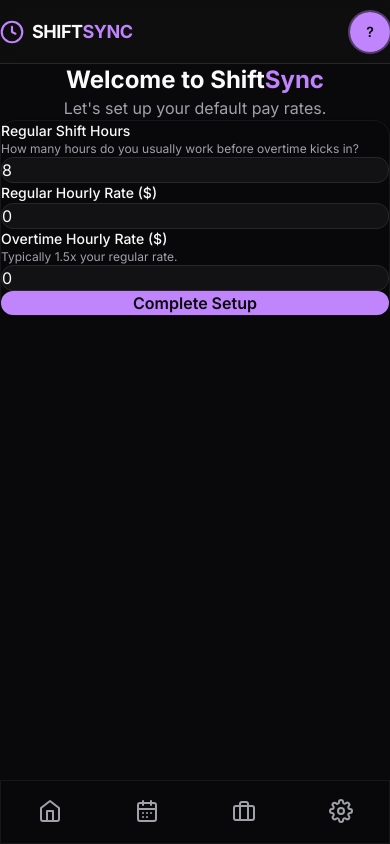
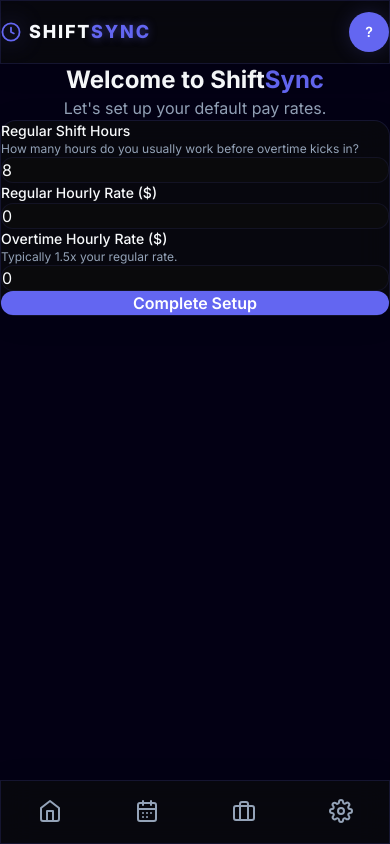
Before and after one commit to KavinduLakshan393/projects, a Next.js app in the folder shiftSync/: page /onboarding in a window 390 px wide. Built offline with nearby package versions, Linux system fonts and the light colour scheme; no server answers.

Commit message:
feat: implement protected application layout and core time-tracking dashboard features

```diff
--- a/shiftSync/src/app/(protected)/dashboard/page.tsx
+++ b/shiftSync/src/app/(protected)/dashboard/page.tsx
@@ -23,11 +23,11 @@
     <div className="space-y-8">
       {/* Page Header */}
       <div>
-        <h1 className="text-3xl md:text-4xl font-black tracking-tighter text-foreground uppercase">
+        <h1 className="text-3xl md:text-5xl font-black tracking-tighter text-foreground uppercase text-glow">
           Good morning, {session.user.name?.split(" ")[0] || "User"}!
         </h1>
-        <p className="text-muted-foreground mt-2 text-sm md:text-base font-medium">
-          Let's make today count. <span className="opacity-80">— Progress is quiet, results are loud.</span>
+        <p className="text-muted-foreground mt-3 text-sm md:text-base font-medium tracking-wide">
+          Let's make today count. <span className="opacity-60 italic">— Progress is quiet, results are loud.</span>
         </p>
       </div>
 
@@ -39,9 +39,9 @@
         </div>
 
         {/* Placeholder for future desktop widgets */}
-        <div className="hidden md:flex flex-col space-y-6 opacity-40 select-none">
-          <div className="glass p-10 rounded-2xl h-80 border border-dashed border-border flex flex-col items-center justify-center gap-4">
-            <div className="w-12 h-12 rounded-full border border-dashed border-border" />
+        <div className="hidden md:flex flex-col space-y-6 opacity-30 select-none">
+          <div className="glass-card p-10 h-80 border border-dashed border-white/10 flex flex-col items-center justify-center gap-4">
+            <div className="w-12 h-12 rounded-full border border-dashed border-white/20 shadow-glow" />
             <p className="text-muted-foreground font-bold uppercase tracking-widest text-[10px]">Recent Activity (Soon)</p>
           </div>
         </div>
--- a/shiftSync/src/app/(protected)/layout.tsx
+++ b/shiftSync/src/app/(protected)/layout.tsx
@@ -28,25 +28,25 @@
   const session = await auth();
 
   return (
-    <div className="h-screen w-full overflow-hidden bg-background text-foreground">
+    <div className="relative min-h-screen w-full bg-background text-foreground flex overflow-x-hidden">
       {/* Desktop Sidebar — Fixed left side */}
       <Sidebar />
 
-      {/* Main Content Area */}
-      <div className="h-full w-full md:pl-64 flex flex-col min-w-0">
-        {/* Top Header — Fixed/Sticky at top */}
+      {/* Main Content Area — Offset by sidebar width on desktop */}
+      <div className="flex-1 flex flex-col min-w-0 md:ml-64 relative">
+        {/* Top Header — Should stay within this flex-1 container */}
         <TopHeader
           avatarUrl={session?.user?.image}
           userName={session?.user?.name}
           userEmail={session?.user?.email}
         />
 
-        {/* Scrollable Page Content — Prevent overlaps */}
+        {/* Scrollable Page Content */}
         <main
           id="main-content"
-          className="flex-1 overflow-y-auto"
+          className="flex-1 overflow-y-auto px-4 md:px-10 py-8 pb-32 md:pb-12"
         >
-          <div className="max-w-5xl mx-auto w-full px-4 md:px-6 py-6 md:py-8 pb-20 md:pb-8">
+          <div className="max-w-6xl mx-auto w-full">
             {children}
           </div>
         </main>
--- a/shiftSync/src/app/globals.css
+++ b/shiftSync/src/app/globals.css
@@ -86,27 +86,27 @@
 ───────────────────────────────────────────────────────────────────────────── */
 .dark {
   /* Backgrounds */
-  --background:        #09090b;   /* bg-zinc-950 */
-  --surface:           #121214;
-  --surface-bg:        #0a0a0c;   /* Deep charcoal */
-  --surface-elevated:  #18181b;   /* bg-zinc-900 */
+  --background:        #030014;   /* Deepest Navy/Black */
+  --surface:           #0A0A0C;
+  --surface-bg:        #030014;   /* Base background */
+  --surface-elevated:  #0D0D15;
 
   /* Text */
-  --foreground:        #fafafa;   /* zinc-50 */
-  --muted:             #27272a;   /* zinc-800 */
-  --muted-foreground:  #a1a1aa;   /* zinc-400 */
+  --foreground:        #f8fafc;   /* slate-50 */
+  --muted:             #1e293b;   /* slate-800 */
+  --muted-foreground:  #94a3b8;   /* slate-400 */
 
   /* Borders */
-  --border:            #27272a;
+  --border:            rgba(99, 102, 241, 0.1);
 
-  /* Primary — Neon Purple (slightly brighter for dark) */
-  --primary:           #c084fc;   /* purple-400 */
-  --primary-hover:     #a855f7;   /* purple-500 */
-  --primary-foreground:#09090b;
+  /* Primary — Premium Indigo/Purple (Stitch Match) */
+  --primary:           #6366f1;   /* indigo-500 */
+  --primary-hover:     #818cf8;   /* indigo-400 */
+  --primary-foreground:#ffffff;
 
   /* Success — Emerald Green */
   --success:           #10b981;
-  --success-foreground:#0d0d1a;
+  --success-foreground:#030014;
 
   /* Destructive — Coral Red */
   --destructive:       #f43f5e;
@@ -114,11 +114,11 @@
 
   /* Warning — Amber */
   --warning:           #fbbf24;
-  --warning-foreground:#0d0d1a;
+  --warning-foreground:#030014;
 
-  /* Glassmorphism */
-  --glass:             rgba(9, 9, 11, 0.70);
-  --glass-border:      rgba(39, 39, 42, 0.50);
+  /* Glassmorphism — Enhanced for Nebula */
+  --glass:             rgba(10, 10, 12, 0.75);
+  --glass-border:      rgba(99, 102, 241, 0.15);
 }
 
 /* ─────────────────────────────────────────────────────────────────────────────
@@ -145,8 +145,38 @@
   min-height: 100%;
   -webkit-font-smoothing: antialiased;
   -moz-osx-font-smoothing: grayscale;
-  /* Prevent text size adjustment after device orientation change */
   text-size-adjust: 100%;
+  position: relative;
+  overflow-x: hidden;
+}
+
+/* ── Nebula Background Effects ── */
+body::before {
+  content: "";
+  position: fixed;
+  top: 0;
+  left: 0;
+  width: 100%;
+  height: 100%;
+  background:
+    radial-gradient(circle at 20% 30%, rgba(99, 102, 241, 0.08) 0%, transparent 40%),
+    radial-gradient(circle at 80% 70%, rgba(168, 85, 247, 0.08) 0%, transparent 40%);
+  pointer-events: none;
+  z-index: -1;
+}
+
+/* ── Dot Grid Overlay ── */
+body::after {
+  content: "";
+  position: fixed;
+  top: 0;
+  left: 0;
+  width: 100%;
+  height: 100%;
+  background-image: radial-gradient(rgba(255, 255, 255, 0.03) 1px, transparent 1px);
+  background-size: 32px 32px;
+  pointer-events: none;
+  z-index: -1;
 }
 
 /* ── Scrollbar ── */
@@ -164,8 +194,28 @@
 .glass {
   background: var(--glass);
   border: 1px solid var(--glass-border);
-  backdrop-filter: blur(12px);
-  -webkit-backdrop-filter: blur(12px);
+  backdrop-filter: blur(16px);
+  -webkit-backdrop-filter: blur(16px);
+  box-shadow: 0 4px 30px rgba(0, 0, 0, 0.1);
+}
+
+.glass-card {
+  background: var(--glass);
+  border: 1px solid var(--glass-border);
+  backdrop-filter: blur(16px);
+  -webkit-backdrop-filter: blur(16px);
+  box-shadow: 0 4px 30px rgba(0, 0, 0, 0.1);
+  border-radius: 12px;
+  background: linear-gradient(135deg, rgba(255, 255, 255, 0.03) 0%, rgba(255, 255, 255, 0.01) 100%);
+}
+
+/* ── Glow Utilities ── */
+.shadow-glow {
+  box-shadow: 0 0 20px rgba(99, 102, 241, 0.2);
+}
+
+.text-glow {
+  text-shadow: 0 0 8px rgba(99, 102, 241, 0.5);
 }
 
 /* ── Tabular numerals for financial figures ── */
--- a/shiftSync/src/components/layout/TopHeader.tsx
+++ b/shiftSync/src/components/layout/TopHeader.tsx
@@ -37,7 +37,7 @@
     <>
       {/* ── Header bar — Fixed at top ────────────────────────────────────── */}
       <header
-        className="relative z-40 h-16 w-full bg-[rgba(120,113,108,0.05)] backdrop-blur border-b border-border flex-shrink-0 sticky top-0 md:top-0"
+        className="relative z-40 h-16 w-full glass border-b border-white/5 flex-shrink-0 sticky top-0 md:top-0"
         role="banner"
       >
         <div className="flex h-full items-center justify-between px-4 md:px-6 w-full max-w-none">
@@ -49,20 +49,24 @@
               className="flex md:hidden items-center gap-2 select-none"
               aria-label="ShiftSync — Go to Dashboard"
             >
+              <div className="relative">
+                <div className="absolute inset-0 bg-primary/20 blur-md rounded-full" />
                 <svg
-                width="24"
-                height="24"
+                  width="20"
+                  height="20"
                   viewBox="0 0 28 28"
                   fill="none"
                   xmlns="http://www.w3.org/2000/svg"
+                  className="relative z-10"
                   aria-hidden="true"
                 >
                   <circle cx="14" cy="14" r="12" stroke="currentColor" strokeWidth="2.5" className="text-primary" />
                   <path d="M14 8v6l4 2" stroke="currentColor" strokeWidth="2.5" strokeLinecap="round" strokeLinejoin="round" className="text-primary" />
                 </svg>
-              <span className="text-lg font-bold tracking-tight">
+              </div>
+              <span className="text-lg font-extrabold tracking-widest">
                 <span className="text-foreground">SHIFT</span>
-                <span className="text-primary">SYNC</span>
+                <span className="text-primary text-glow">SYNC</span>
               </span>
             </Link>
 
@@ -78,8 +82,7 @@
             onClick={() => setIsSheetOpen(true)}
             className={[
               "relative h-10 w-10 rounded-full overflow-hidden flex-shrink-0",
-              "ring-2 ring-primary/40 hover:ring-primary",
-              "transition-all duration-200 active:scale-95",
+              "ring-2 ring-primary/20 hover:ring-primary shadow-glow transition-all duration-300 active:scale-95",
               "focus-visible:ring-2 focus-visible:ring-primary",
             ].join(" ")}
             aria-label="Open account menu"
@@ -118,7 +121,7 @@
             role="dialog"
             aria-modal="true"
             aria-label="Account menu"
-            className="fixed bottom-0 left-0 right-0 md:bottom-auto md:top-16 md:left-auto md:right-6 md:w-80 md:rounded-2xl md:border md:mt-2 z-50 bg-surface rounded-t-3xl md:rounded-t-2xl p-6 border-t border-border md:border-border transition-transform duration-300 ease-out pb-safe max-w-2xl mx-auto shadow-2xl translate-y-0"
+            className="fixed bottom-0 left-0 right-0 md:bottom-auto md:top-16 md:left-auto md:right-6 md:w-80 md:rounded-2xl border-white/5 md:mt-2 z-50 glass rounded-t-3xl md:rounded-t-2xl p-6 border-t border-white/5 transition-transform duration-300 ease-out pb-safe max-w-2xl mx-auto shadow-2xl translate-y-0"
           >
         {/* Drag handle (mobile only) */}
         <div className="md:hidden mx-auto mb-4 h-1.5 w-12 rounded-full bg-muted" />
```
Also changed, not shown: shiftSync/src/components/attendance/AttendanceView.tsx (+20 -14 lines), shiftSync/src/components/dashboard/DashboardInteractive.tsx (+26 -17 lines), shiftSync/src/components/layout/Sidebar.tsx (+22 -10 lines). Lines whose indentation alone changed are shown as unchanged.
